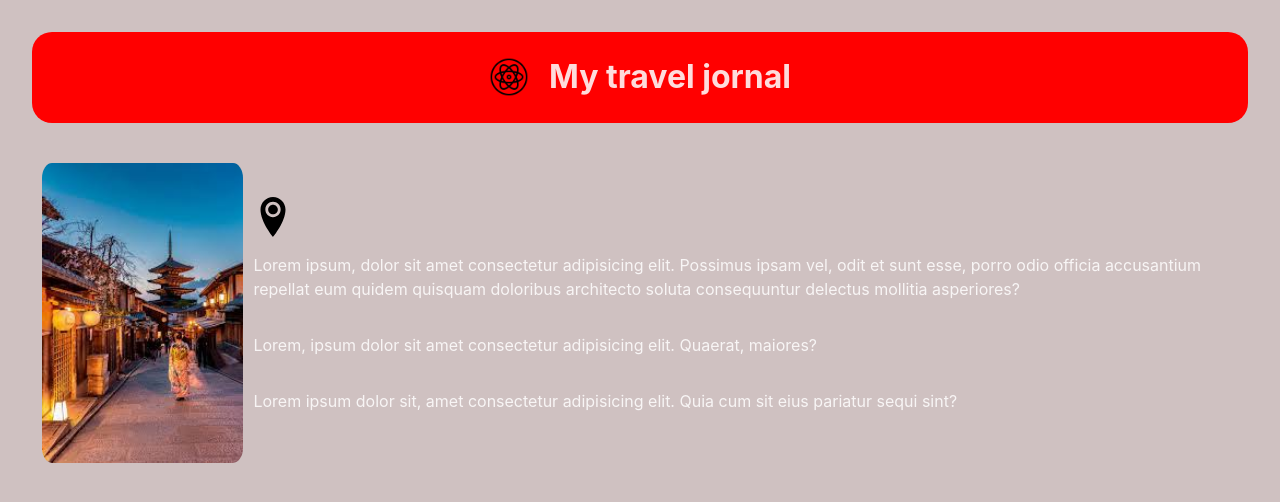
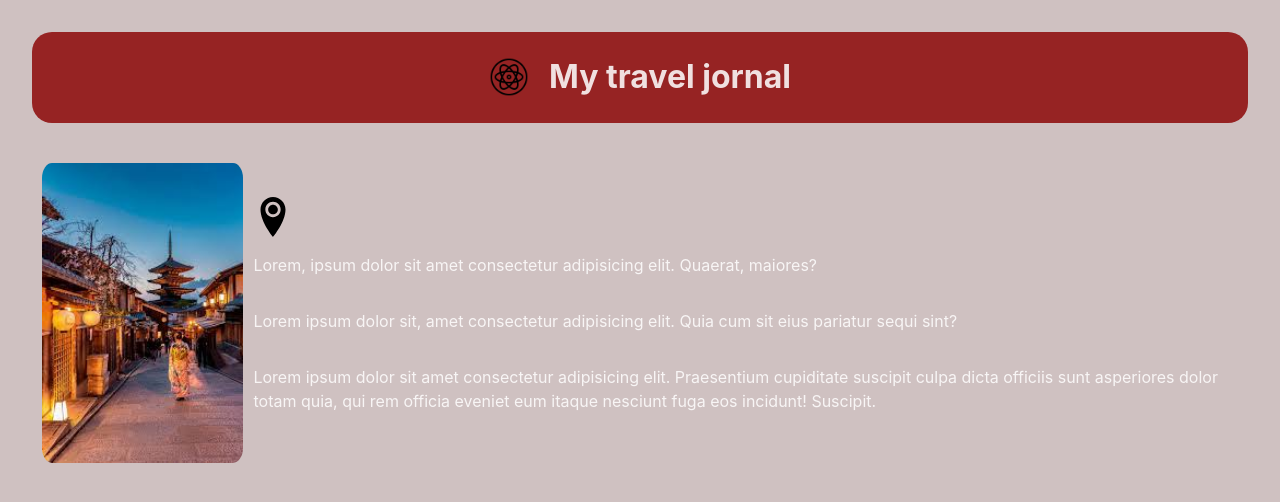
Before and after one commit to boben195/fcc-react-one, a React (Vite) app in the folder vite-project/: page / in a window 1280 px wide. Shown: the top 502 px of the page. Built offline with nearby package versions, Linux system fonts and the light colour scheme.

Commit message:
test four

```diff
--- a/vite-project/src/App.css
+++ b/vite-project/src/App.css
@@ -6,7 +6,7 @@
 }
 
 .container {
-  background-color: red;
+  background-color: rgb(150, 35, 35);
   display: flex;
   align-items: center;
   justify-content: center;
--- a/vite-project/src/components/Location.jsx
+++ b/vite-project/src/components/Location.jsx
@@ -11,12 +11,7 @@ const Location = () => {
           width="15"
           height="15"
         />
-        <p>
-          Lorem ipsum, dolor sit amet consectetur adipisicing elit. Possimus
-          ipsam vel, odit et sunt esse, porro odio officia accusantium repellat
-          eum quidem quisquam doloribus architecto soluta consequuntur delectus
-          mollitia asperiores?
-        </p>
+
         <p>
           Lorem, ipsum dolor sit amet consectetur adipisicing elit. Quaerat,
           maiores?
@@ -25,6 +20,12 @@ const Location = () => {
           Lorem ipsum dolor sit, amet consectetur adipisicing elit. Quia cum sit
           eius pariatur sequi sint?
         </p>
+        <p>
+          Lorem ipsum dolor sit amet consectetur adipisicing elit. Praesentium
+          cupiditate suscipit culpa dicta officiis sunt asperiores dolor totam
+          quia, qui rem officia eveniet eum itaque nesciunt fuga eos incidunt!
+          Suscipit.
+        </p>
       </div>
     </div>
   );
```
